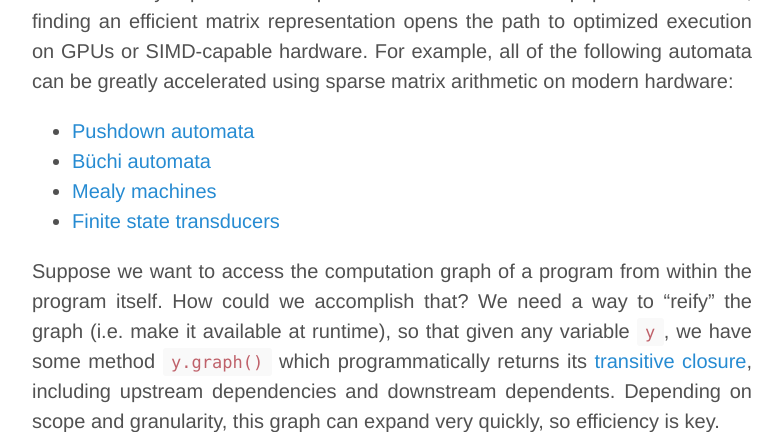
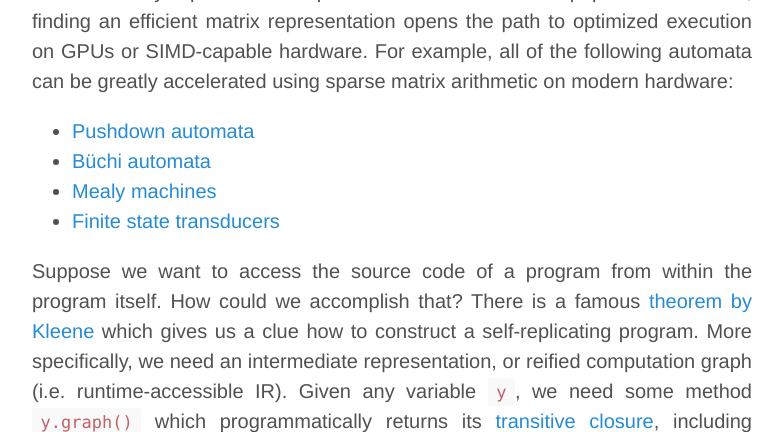
Before and after one commit to breandan/breandan.github.io, a Jekyll site: the page built from _posts/2020-06-30-graph-computation.md, in a window 1280 px wide and 900 px high, scrolled down 32593 px, cut to the strip 0-432 px from the top of the window. Shown: the whole strip, without its empty margins (248-1031 px from the left). Built offline with Jekyll 4.4.1, drawn with Linux system fonts in a browser that asks for light colours; nearby versions of some CDN libraries; some web fonts are replaced; formulas are drawn with MathJax 3; comment, search, counter and statistics services are not loaded.

Commit message:
kleene's recursion theorem

```diff
--- a/_posts/2020-06-30-graph-computation.md
+++ b/_posts/2020-06-30-graph-computation.md
@@ -1118,13 +1118,13 @@ b │ 0  0  0  0
 
 <center><blockquote class="twitter-tweet"><p lang="en" dir="ltr">Did you know? Arithmetic expressions can be efficiently parallelized using matrix arithmetic (Miller et al., 1987): <a href="https://t.co/9Tr9hImPFA">https://t.co/9Tr9hImPFA</a> <a href="https://t.co/8vBv9phssk">pic.twitter.com/8vBv9phssk</a></p>&mdash; breandan (@breandan) <a href="https://twitter.com/breandan/status/1283191471223517185?ref_src=twsrc%5Etfw">July 15, 2020</a></blockquote> <script async src="https://platform.twitter.com/widgets.js" charset="utf-8"></script></center>
 
-The author was very excited to discover this technique while playing with matrices one day, only later to discover it was described 33 years earlier by [Miller et al. (1987)](http://www.cs.cmu.edu/~glmiller/Publications/MRK86b.pdf). Miller was inspired by [Valiant et al.'s (1983)](http://www.cs.tau.ac.il/~amnon/Classes/2015-PRG/Papers/VSBR83.pdf) work in [arithmetic circuit complexity](Arithmetic circuit complexity), who was in turn inspired by [Borodin et al.'s (1982)](http://www.cs.toronto.edu/~bor/Papers/fast-parallel-matrix-GCD.pdf) work on matrix computation. This line of research has recently been revisited by [Nisan and Wigderson (1997)](https://www.math.ias.edu/~avi/PUBLICATIONS/MYPAPERS/NW96/final.pdf) and later [Klivans and Shpilka (2003)](https://www.cs.tau.ac.il/~shpilka/publications/KlivansShpilka_Learning_via_partial_derivatives.pdf) which seeks to understand how circuit size and depth affects learning complexity.
+The author was very excited to discover this technique while playing with matrices one day, only later to discover it was described 33 years earlier by [Miller et al. (1987)](http://www.cs.cmu.edu/~glmiller/Publications/MRK86b.pdf). Miller was inspired by [Valiant et al.'s (1983)](http://www.cs.tau.ac.il/~amnon/Classes/2015-PRG/Papers/VSBR83.pdf) work in [arithmetic circuit complexity](https://en.wikipedia.org/wiki/Arithmetic_circuit_complexity), who was in turn inspired by [Borodin et al.'s (1982)](http://www.cs.toronto.edu/~bor/Papers/fast-parallel-matrix-GCD.pdf) work on matrix computation. This line of research has recently been revisited by [Nisan and Wigderson (1997)](https://www.math.ias.edu/~avi/PUBLICATIONS/MYPAPERS/NW96/final.pdf) and later [Klivans and Shpilka (2003)](https://www.cs.tau.ac.il/~shpilka/publications/KlivansShpilka_Learning_via_partial_derivatives.pdf) which seeks to understand how circuit size and depth affects learning complexity.
 
 # Graphs, efficiently
 
 Due to their well-studied algebraic properties, graphs are suitable data structures for a wide variety of applications. Finding a reduction to a known graph problem can save years of effort, but graph algorithms can be challenging to implement efficiently, as dozens of libraries and compiler frameworks have found. Why have efficient implementations proven so difficult, and what has changed?
 
-One issue hindering efficient graph representation is their space complexity. Suppose we have a graph with $$10^5=100,000$$ nodes, but only a single edge. We will need $$10^{5\times 2}$$ bits, or about 1 GB to store its adjacency matrix, where an equivalent adjacency list would only consume $$\lceil 2\log_2 10^5 \rceil = 34$$ bits. Most graphs are similarly sparse. But how do you multiply adjacency lists? One solution is to use  a [sparse matrix](https://en.wikipedia.org/wiki/Sparse_matrix), which is spatially denser proportional to its sparsity and can be linearly faster on parallel computing architectures.
+One issue hindering efficient graph representation is their space complexity. Suppose we have a graph with $$10^5=100,000$$ nodes, but only a single edge. We will need $$10^{5\times 2}$$ bits, or about 1 GB to store its adjacency matrix, where an equivalent adjacency list would only consume $$\lceil 2\log_2 10^5 \rceil = 34$$ bits. Most graphs are similarly sparse. But how do you multiply adjacency lists? One solution is to use a [sparse matrix](https://en.wikipedia.org/wiki/Sparse_matrix), which is spatially denser proportional to its sparsity and can be linearly faster on parallel computing architectures.
 
 <center><a href="http://faculty.cse.tamu.edu/davis/suitesparse.html"><img src="http://faculty.cse.tamu.edu/davis/suitesparse_files/SuiteSparse_logo.jpg" width="60%"></a></center>
 
@@ -1137,7 +1137,7 @@ Most graph algorithms are currently implemented using object oriented or algebra
 - [Mealy machines](https://doi.org/10.1109/APSEC.2018.00025)
 - [Finite state transducers](https://arxiv.org/pdf/1701.03038.pdf)
 
-Suppose we want to access the computation graph of a program from within the program itself. How could we accomplish that? We need a way to "reify" the graph (i.e. make it available at runtime), so that given any variable `y`, we have some method `y.graph()` which programmatically returns its [transitive closure](https://en.wikipedia.org/wiki/Transitive_closure), including upstream dependencies and downstream dependents. Depending on scope and granularity, this graph can expand very quickly, so efficiency is key.
+Suppose we want to access the source code of a program from within the program itself. How could we accomplish that? There is a famous [theorem by Kleene](https://en.wikipedia.org/wiki/Kleene%27s_recursion_theorem) which gives us a clue how to construct a self-replicating program. More specifically, we need an intermediate representation, or reified computation graph (i.e. runtime-accessible IR). Given any variable `y`, we need some method `y.graph()` which programmatically returns its [transitive closure](https://en.wikipedia.org/wiki/Transitive_closure), including upstream dependencies and downstream dependents. Depending on scope and granularity, this graph can expand very quickly, so efficiency is key.
 
 <center><a href="https://github.com/breandan/kotlingrad#dataflow-graphs"><img src="https://raw.githubusercontent.com/breandan/kotlingrad/master/samples/src/main/resources/lr_batch_loss_graph.svg" width="60%"/></a></center>
 
```
